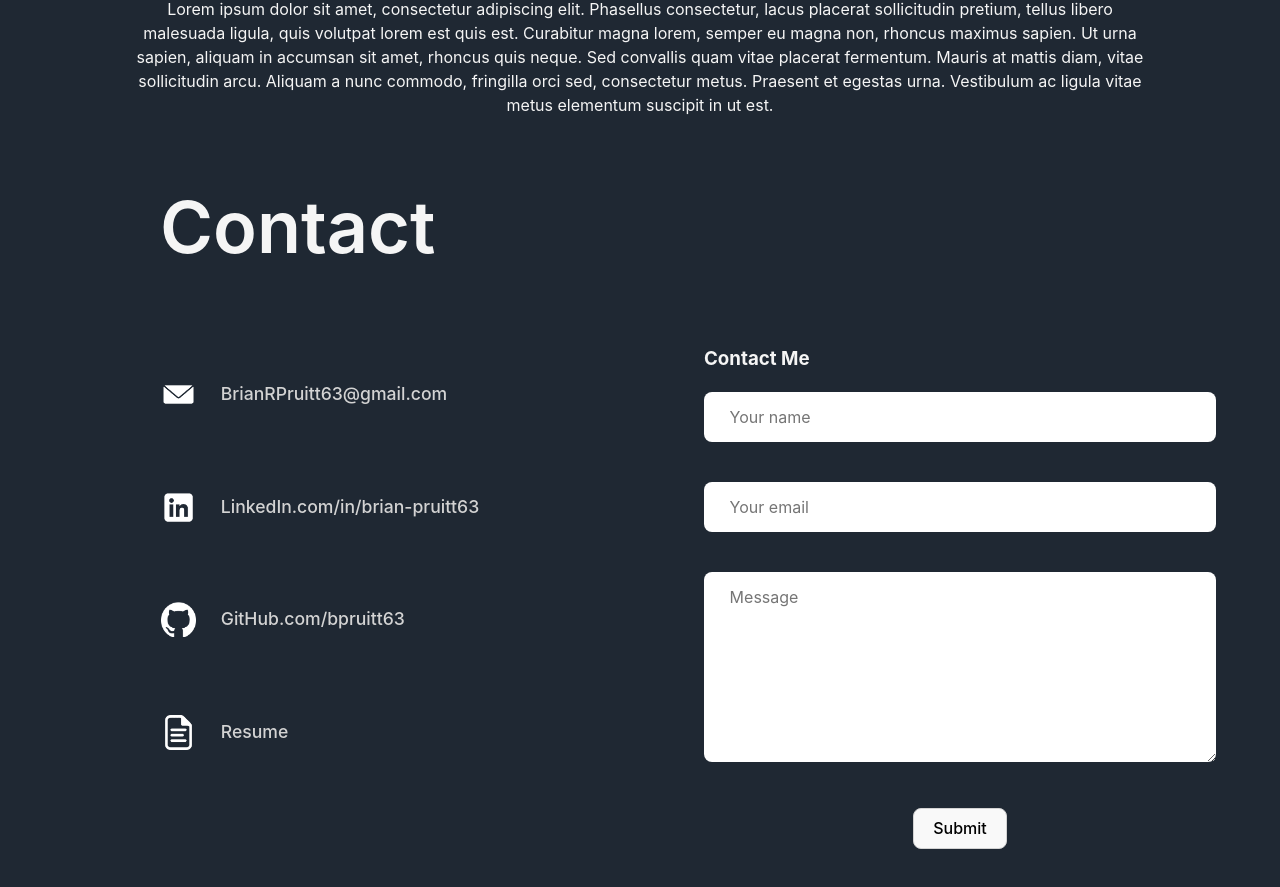
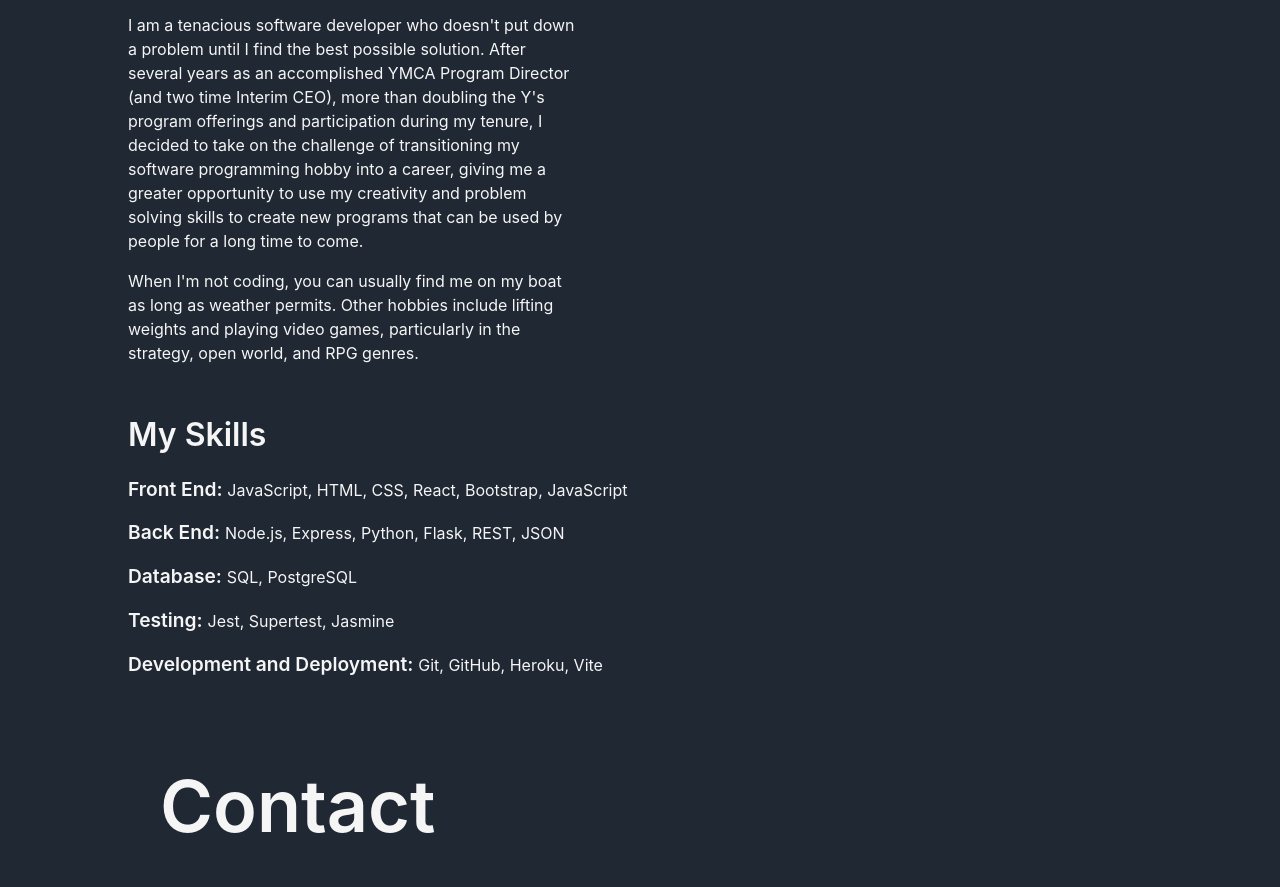
Before and after one commit to bpruitt63/portfolio, a React (Vite) app: page / in a window 1280 px wide. Shown: the part 2173-3060 px from the top of the page. Built offline with nearby package versions, Linux system fonts and the light colour scheme.

Commit message:
updated about section

```diff
--- a/src/About.jsx
+++ b/src/About.jsx
@@ -1,6 +1,6 @@
 import React from 'react';
 import './static/styles/about.css';
-import { aboutMe } from './static/data/about_me';
+import { aboutMe, mySkills } from './static/data/about_me';
 
 function About() {
 
@@ -8,7 +8,20 @@ function About() {
         <>
             <div id='about' className='pageAnchor'></div>
             <h2 className='sectionTitle'>About me</h2>
-            <div className='aboutMe'>{aboutMe}</div>
+            <div className='about'>
+                <div className='aboutMe'>{aboutMe}</div>
+                <div className='aboutImage'></div>
+            </div>
+            <div className='mySkills'>
+                <h3>My Skills</h3>
+                <ul>
+                    {Object.keys(mySkills).map(s =>
+                        <li key={s}>
+                            <span className='skill'>{`${s}: `}</span>
+                            {mySkills[s]}
+                        </li>)}
+                </ul>
+            </div>
         </>
     );
 };
--- a/src/static/data/about_me.jsx
+++ b/src/static/data/about_me.jsx
@@ -1,14 +1,28 @@
 export const aboutMe = <>
                             <p>
-                                Lorem ipsum dolor sit amet, consectetur adipiscing
-                                elit. Phasellus consectetur, lacus placerat sollicitudin
-                                pretium, tellus libero malesuada ligula, quis volutpat
-                                lorem est quis est. Curabitur magna lorem, semper eu magna
-                                non, rhoncus maximus sapien. Ut urna sapien, aliquam in
-                                accumsan sit amet, rhoncus quis neque. Sed convallis quam
-                                vitae placerat fermentum. Mauris at mattis diam, vitae
-                                sollicitudin arcu. Aliquam a nunc commodo, fringilla orci
-                                sed, consectetur metus. Praesent et egestas urna. Vestibulum
-                                ac ligula vitae metus elementum suscipit in ut est.
+                                I am a tenacious software developer who doesn't
+                                put down a problem until I find the best possible
+                                solution. After several years as an accomplished
+                                YMCA Program Director (and two time Interim CEO),
+                                more than doubling the Y's program offerings and
+                                participation during my tenure, I decided to take
+                                on the challenge of transitioning my software
+                                programming hobby into a career, giving me
+                                a greater opportunity to use my creativity
+                                and problem solving skills to create new programs
+                                that can be used by people for a long time to come.
+                            </p>
+                            <p>
+                                When I'm not coding, you can usually find me on my
+                                boat as long as weather permits.  Other hobbies
+                                include lifting weights and playing video games,
+                                particularly in the strategy, open world, and RPG
+                                genres.
                             </p>
                         </>
+
+export const mySkills = {'Front End': 'JavaScript, HTML, CSS, React, Bootstrap, JavaScript',
+                        'Back End': 'Node.js, Express, Python, Flask, REST, JSON',
+                        'Database': 'SQL, PostgreSQL',
+                        'Testing': 'Jest, Supertest, Jasmine',
+                        'Development and Deployment': 'Git, GitHub, Heroku, Vite'}
--- a/src/static/styles/App.css
+++ b/src/static/styles/App.css
@@ -31,17 +31,12 @@ h2 {
 	h2 {
 		font-size: 3.5em;
 	}
-
-	.sectionTitle {
-		max-width: 90%;
-		text-align: left;
-		margin: auto;
-	}
 }
 
-@media screen and (min-width: 950px) {
+@media screen and (min-width: 1000px) {
 	.sectionTitle {
 		max-width: 80%;
+		text-align: left;
 		margin: 2% auto;
 	}
 }
--- a/src/static/styles/about.css
+++ b/src/static/styles/about.css
@@ -2,3 +2,52 @@
     width: 80%;
     margin: auto;
 }
+
+.mySkills {
+    width: 80%;
+    margin: auto;
+}
+
+.mySkills h3 {
+    font-size: 2em;
+    font-weight: 600;
+    margin-bottom: 0;
+}
+
+.mySkills ul {
+    list-style-type: none;
+    padding-left: 0;
+}
+
+.mySkills li {
+    margin: 0 0 15px;
+}
+
+.skill {
+    font-weight: 630;
+    font-size: 1.2em;
+}
+
+@media screen and (min-width: 1000px) {
+    .about {
+        display: flex;
+    }
+
+    .aboutMe {
+        margin: 0 10%;
+        text-align: left;
+    }
+
+    .aboutImage {
+        width: 100%;
+    }
+
+    .mySkills {
+        margin: 30px 10% 0;
+        text-align: left;
+    }
+
+    .mySkills h3 {
+        margin-top: 5px;
+    }
+}
--- a/src/static/styles/contact.css
+++ b/src/static/styles/contact.css
@@ -1,5 +1,9 @@
 .contact {
     display: grid;
+}
+
+#contact {
+    padding-bottom: 1px;
 }
 
 .contactLinks {
```
